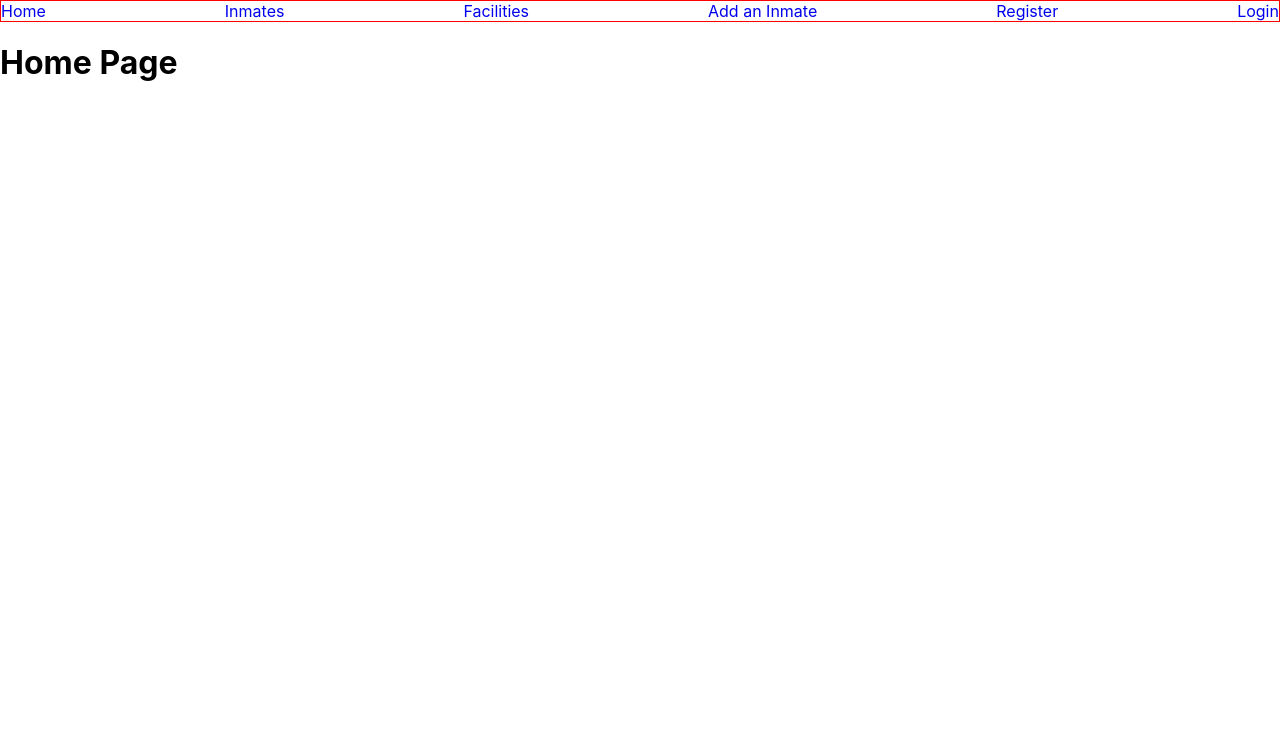
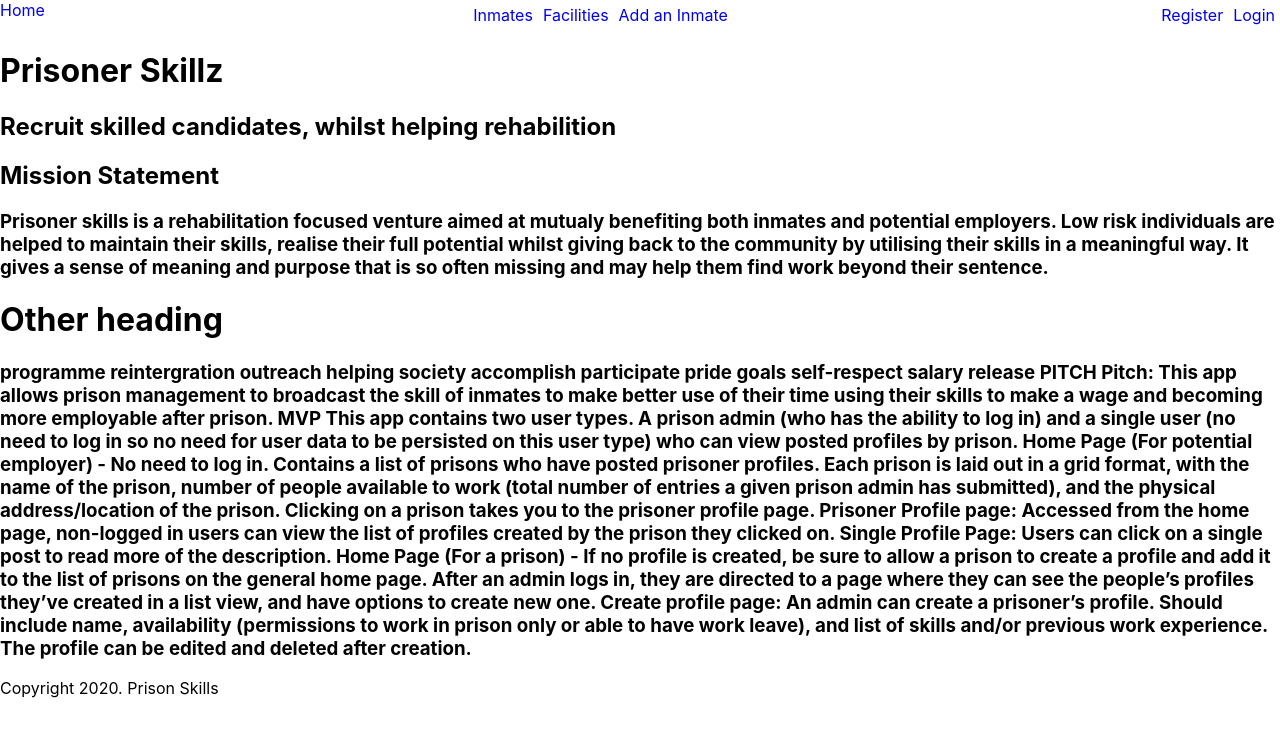
Before and after one commit to Build-Week-Prison-Skills/Front-End, a React (Create React App) app: page / in a window 1280 px wide. Shown: the top 736 px of the page. Built offline with nearby package versions, Linux system fonts and the light colour scheme.

Commit message:
Add and inmate and styling

```diff
--- a/public/index.html
+++ b/public/index.html
@@ -16,5 +16,6 @@
   </head>
   <body>
     <div id="root"></div>
+    <!-- <script src="./GitHubCard/index.js"></script> -->
   </body>
 </html>
--- a/src/components/Home.js
+++ b/src/components/Home.js
@@ -1,8 +1,52 @@
 import React from "react";
-// import styled from "styled-components";
+import fence from "../img/fence.jpeg";
+import styled from "styled-components";
 
-const Home = () => <h1>Home Page</h1>;
+
+const Home = () => {
+  return (
+    <div>
+     <h1> Prisoner Skillz</h1>
+        <h2>Recruit skilled candidates, whilst helping rehabilition</h2>
+
+        <h2>Mission Statement</h2>
+        <h3>
+            Prisoner skills is a rehabilitation focused venture aimed at mutualy benefiting both
+             inmates and potential employers.  Low risk individuals are helped to maintain their skills,
+             realise their full potential whilst giving back to the community by utilising their skills
+              in a meaningful way.
+              It gives a sense of meaning and purpose that is so often missing and may help them find work
+              beyond their sentence.    </h3>
+
+              <h1> Other heading </h1>
+              <h3>  programme reintergration outreach helping society accomplish participate pride goals self-respect salary release PITCH
+Pitch: This app allows prison management to broadcast the skill of inmates to make better use of their time using their skills to make a wage and becoming more employable after prison.
+MVP
+This app contains two user types. A prison admin (who has the ability to log in) and a single user (no need to log in so no need for user data to be persisted on this user type) who can view posted profiles by prison.
+
+Home Page (For potential employer) - No need to log in. Contains a list of prisons who have posted prisoner profiles. Each prison is laid out in a grid format, with the name of the prison, number of people available to work (total number of entries a given prison admin has submitted), and the physical address/location of the prison. Clicking on a prison takes you to the prisoner profile page.
+
+Prisoner Profile page: Accessed from the home page, non-logged in users can view the list of profiles created by the prison they clicked on.
+
+Single Profile Page: Users can click on a single post to read more of the description.
+
+Home Page (For a prison) - If no profile is created, be sure to allow a prison to create a profile and add it to the list of prisons on the general home page. After an admin logs in, they are directed to a page where they can see the people’s profiles they’ve created in a list view, and have options to create new one.
+
+Create profile page: An admin can create a prisoner’s profile. Should include name, availability (permissions to work in prison only or able to have work leave), and list of skills and/or previous work experience. The profile can be edited and deleted after creation.
+ </h3>
+
+        <footer>
+
+
+          <p>Copyright 2020. Prison Skills</p>
+        </footer>
+
+    </div>
+  );
+};
 
 export default Home;
 
-//  const styledHome
+// const styledHome = styled.container`
+//   background-image:url("/fence3.jpeg ");
+// `
--- a/src/components/Navigation.js
+++ b/src/components/Navigation.js
@@ -6,24 +6,31 @@ import styled from "styled-components";
 const Navigation = () => {
   return (
     <StyledNav className="navBar">
-      <div>
-        <Link to="/">Home </Link>
+      <div className="left">
+        <Link to="/">Home</Link>
       </div>
+
+      <div className="middle">
         <div>
           <Link to="/inmateList">Inmates</Link>
         </div>
         <div>
           <Link to="/facilityList">Facilities </Link>
         </div>
-      <div>
+        <div >
         <Link to="/addInmate">Add an Inmate </Link>
       </div>
-      <div>
+      </div>
+
+
+      <div className="right">
+        <div >
           <Link to="/register">Register </Link>
         </div>
 
         <div>
           <Link to="/login">Login </Link>
+        </div>
       </div>
     </StyledNav>
   );
@@ -32,7 +39,22 @@ const Navigation = () => {
 export default Navigation;
 
 const StyledNav = styled.div`
-  border: 1px solid red;
-  display:flex;
-  justify-content:space-between;
+background-color:dark-navy;
+
+height:10%;
+  display: flex;
+  justify-content: space-between;
+  .middle{
+    display: flex;
+    justify-content: space-around;
+    div{padding:5px;}
+
+  }
+  .right{
+    display: flex;
+    justify-content: space-around;
+    div{padding:5px;}
+
+  }
+
 `;
--- a/src/index.css
+++ b/src/index.css
@@ -1,3 +1,6 @@
+*{
+  box-sizing:border-box;
+}
 body {
   margin: 0;
   font-family: -apple-system, BlinkMacSystemFont, 'Segoe UI', 'Roboto', 'Oxygen',
@@ -5,6 +8,7 @@ body {
     sans-serif;
   -webkit-font-smoothing: antialiased;
   -moz-osx-font-smoothing: grayscale;
+
 }
 
 code {
```
Also changed, not shown: src/images/images.png (deleted), src/images/prisoner1.png (deleted). Lines whose indentation alone changed are shown as unchanged.
